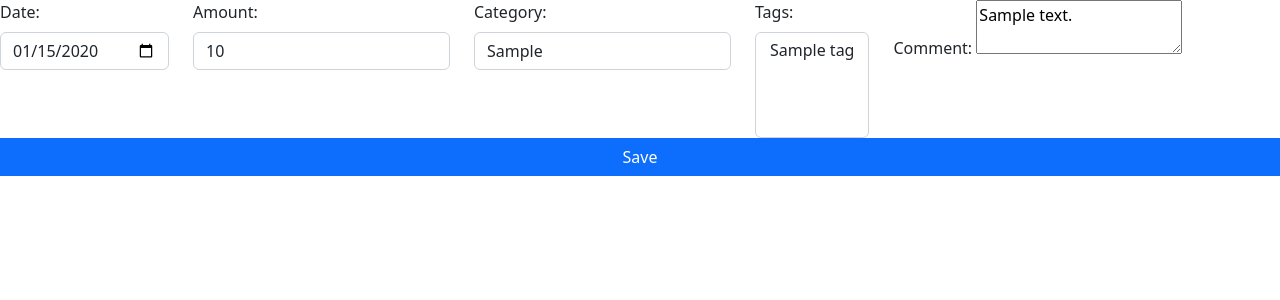
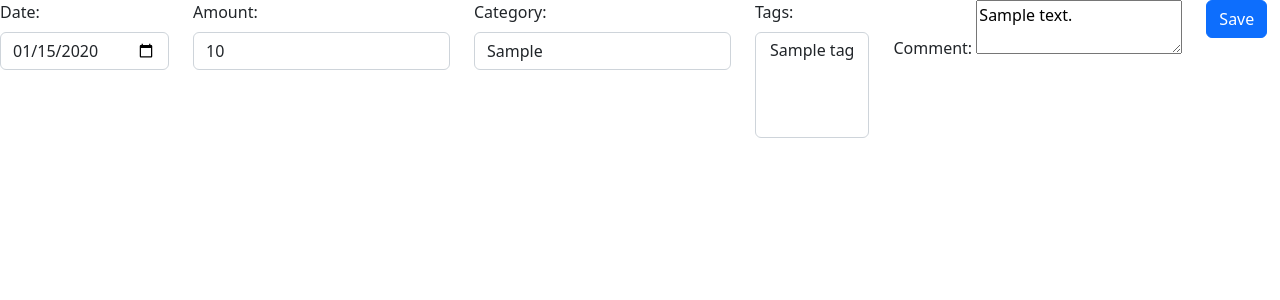
Before and after one commit to rgambee/chronicle, a Django app: page /edit/1/ in a window 1280 px wide. Shown: the top 300 px of the page. Run offline with Django 4.2, Linux system fonts and the light colour scheme; tables that the repository leaves empty hold one stand-in row (values such as "Sample post"); some libraries are stand-ins or nearby versions.

Commit message:
Size submit button automatically
Before it was taking up the full width, which looks weird (at least on
desktop).

```diff
--- a/tracker/templates/tracker/form_template.html
+++ b/tracker/templates/tracker/form_template.html
@@ -1,9 +1,11 @@
 <form method="post" class="row{% if validation_styling %} style-validation{% endif %}"{% if validation_styling %} novalidate{% endif %}>
   {% csrf_token %}
   {{ form.as_div }}
-  <button type="submit" class="btn btn-primary">
-    {{ submit_text|default:"Submit" }}
-  </button>
+  <div class="col-auto">
+    <button type="submit" class="btn btn-primary">
+      {{ submit_text|default:"Submit" }}
+    </button>
+  </div>
 </form>
 
 {% if validation_styling %}
```
